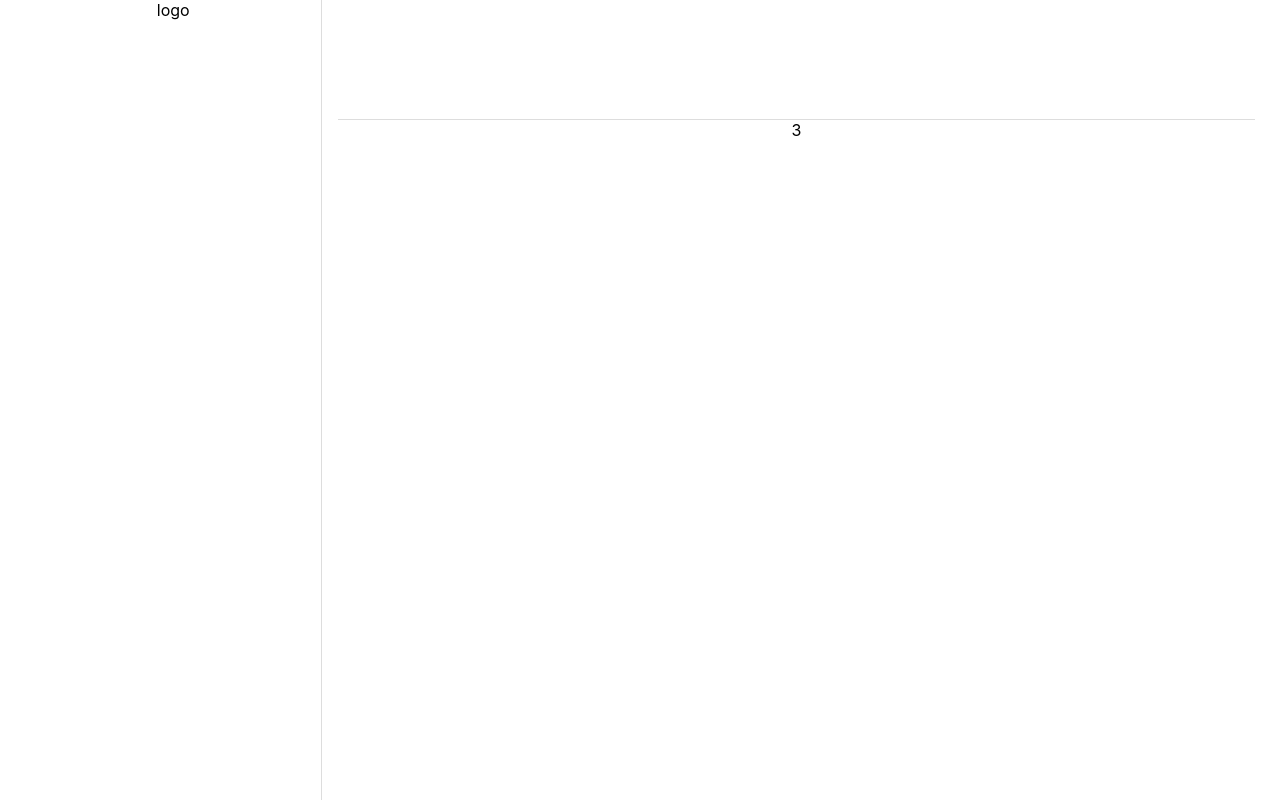
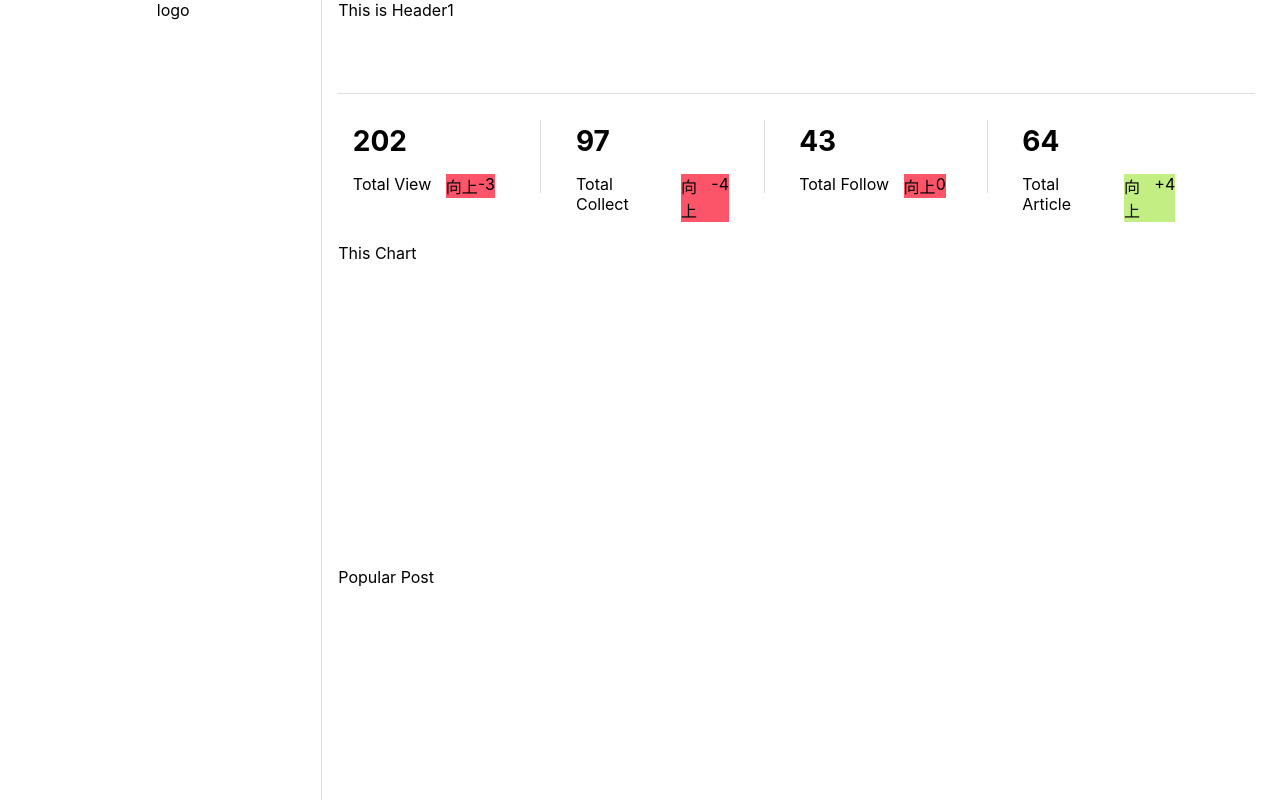
Before and after one commit to Tony-Jack2017/RichTextEditor, a React (Create React App) app: page /profile in a window 1280 px wide. Shown: the top 800 px of the page. Built offline with nearby package versions, Linux system fonts and the light colour scheme.

Commit message:
dashboard base

```diff
--- a/src/App.js
+++ b/src/App.js
@@ -2,7 +2,6 @@
 import { useEffect } from 'react';
 import axios from 'axios'
 import './mock/user'
-import './App.css';
 
 // import TotalDataSpilt  from './page/profile/Dashboard/components/TotalDataSpilt'
 
--- a/src/components/Layout/ManageLayout/index.jsx
+++ b/src/components/Layout/ManageLayout/index.jsx
@@ -1,6 +1,10 @@
+import React from 'react'
 import './index.scss'
 
-const ManageLayout = () => {
+import Dashboard from '../../../page/profile/Dashboard'
+
+const ManageLayout = (Header) => {
+  function ManageLayoutWrap() {
     return (
       <div className={'manage-layout'}>
         <div className={'profile-body-left profile-aside'}>
@@ -8,19 +12,21 @@ const ManageLayout = () => {
             logo
           </div>
           <div>
-
           </div>
         </div>
         <div className={'profile-body-right'}>
           <header className={'profile-header'}>
-
+            <Header />
           </header>
-        <article>
-          3
+          <div style={{borderBottom: '1px solid #DDDDDD'}}></div>
+          <article className='profile-content'>
+            <Dashboard />
           </article>
         </div>
       </div>
     )
   }
+  return ManageLayoutWrap
+}
 
 export default ManageLayout
--- a/src/components/Layout/ManageLayout/index.scss
+++ b/src/components/Layout/ManageLayout/index.scss
@@ -13,8 +13,11 @@
     flex: 1;
     .profile-header {
       box-sizing: border-box;
-      height: 120px;
-      border-bottom: 1px solid #DDDDDD;
+      height: 6.05vw;
+      margin-bottom: 1.224vw;
+    }
+    .profile-content {
+      margin-top: 1.224vw;
     }
   }
 }
--- /dev/null
+++ b/src/page/profile/Dashboard/components/Chart/index.jsx
@@ -0,0 +1,9 @@
+const Chart = () => {
+  return (
+    <div style={{height: '23.08vw', marginBottom: '2.22vw'}}>
+      This Chart
+    </div>
+  )
+}
+
+export default Chart
--- /dev/null
+++ b/src/page/profile/Dashboard/components/Popular/index.jsx
@@ -0,0 +1,10 @@
+const Popular = () => {
+  return (
+    <section>
+      <div>Popular Post</div>
+      <div></div>
+    </section>
+  )
+}
+
+export default Popular
--- a/src/page/profile/Dashboard/components/TotalDataSpilt/index.jsx
+++ b/src/page/profile/Dashboard/components/TotalDataSpilt/index.jsx
@@ -1,7 +1,15 @@
-import React, {useState,useEffect} from 'react'
+import React, {useState,useEffect, Fragment} from 'react'
 import './index.scss'
 import '../../../../../mock/user/data'
 import axios from 'axios'
+
+
+const card_info = [
+  {name: 'view', last: false},
+  {name: 'collect', last: false},
+  {name: 'follow', last: false},
+  {name: 'article', last: true},
+]
 
 
 const TotalDataSpilt = () => {
@@ -19,25 +27,28 @@ const TotalDataSpilt = () => {
     })
   }, [])
 
-  console.log(data);
 
   return (
     <div className="total_data">
-      <div className="data_card">
-        {data.view.total}
-      </div>
-      <div className='divider'></div>
-      <div className="data_card">
-        {data.collect.total}
-      </div>
-      <div className='divider'></div>
-      <div className="data_card">
-        {data.follow.total}
-      </div>
-      <div className='divider'></div>
-      <div className="data_card">
-        {data.article.total}
-      </div>
+        {
+          card_info.map((n, index) => {
+            return (
+              <Fragment key={index}>
+                <div className="data_card">
+                  <h3>{data[n.name].total}</h3>
+                  <div className="card">
+                    <span className={'card_head'}>Total { n.name.charAt(0).toUpperCase() + n.name.slice(1)}</span>
+                    <div className={ data[n.name].flow_num > 0 ? 'card_body up' : 'card_body down'}>
+                      <span>向上</span>
+                      {data[n.name].flow_num > 0 ? '+' + data[n.name].flow_num : data[n.name].flow_num}
+                    </div>
+                  </div>
+                </div>
+                 {n.last ? '' : <div className='divider'></div>}
+              </Fragment>
+            )
+          })
+        }
     </div>
   )
 }
--- a/src/page/profile/Dashboard/components/TotalDataSpilt/index.scss
+++ b/src/page/profile/Dashboard/components/TotalDataSpilt/index.scss
@@ -1,19 +1,39 @@
 .total_data {
-
   display: flex;
   height: 6.71vw;
-
+  margin-bottom: 3.7vw;
   .data_card {
     box-sizing: border-box;
     padding: 1.14vw;
     width: 14.23vw;
+    & > h3 {
+      font-size: 28px;
+      margin-top: 0px;
+      // margin-bottom: 1.14vw;
+      margin-bottom: 16px;
+    }
+    .card {
+      display: flex;
+      .card_head {
+        margin-right: 1.14vw;
+      }
+      .card_body {
+        display: flex;
+      }
+      .up {
+        background-color: #C3EE83;
+      }
+      .down {
+        background-color: #FC5569;
+      }
+    }
   }
 
   .divider {
-    width: 0;
+    width: 0px;
     height: 5.71vw;
     margin: 10px 20px;
-    border: 1px solid #DDDDDD;
+    border-right: 1px solid #DDDDDD;
   }
 
 }
--- a/src/page/profile/Dashboard/index.jsx
+++ b/src/page/profile/Dashboard/index.jsx
@@ -1,11 +1,15 @@
+import TotalDataSpilt from './components/TotalDataSpilt'
+import Chart from './components/Chart'
+import Popular from './components/Popular'
+
 import React from 'react'
 
 const Dashboard = () => {
   return (
     <section>
-      <div></div>
-      <div></div>
-      <div></div>
+      <TotalDataSpilt />
+      <Chart />
+      <Popular />
     </section>
   )
 }
--- /dev/null
+++ b/src/page/profile/Header/index.jsx
@@ -0,0 +1,11 @@
+// import ManageLayout from "../../../components/Layout/ManageLayout"
+
+const Header = () => {
+  return (
+    <div>
+      This is Header1
+    </div>
+  )
+}
+
+export default Header
--- a/src/page/profile/index.jsx
+++ b/src/page/profile/index.jsx
@@ -1,8 +1,13 @@
-import React from 'react'
-import ManageLayout from '../../components/Layout/ManageLayout'
+import Header from "./Header"
 
-const Profile = () => (
-  <ManageLayout />
-)
+import ManageLayout from "../../components/Layout/ManageLayout"
+
+const Component = ManageLayout(Header)
+
+const Profile = () => {
+  return (
+    <Component />
+  )
+}
 
 export default Profile
```
Also changed, not shown: src/asset/profile/icon/up_line.svg (added). Lines whose indentation alone changed are shown as unchanged.
